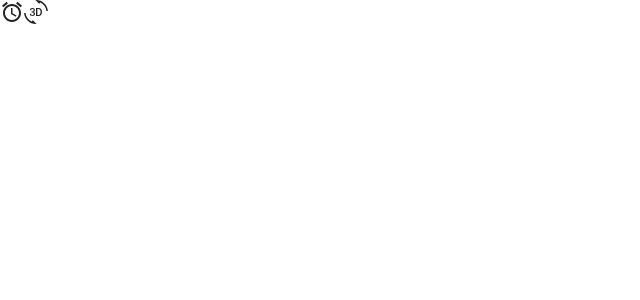
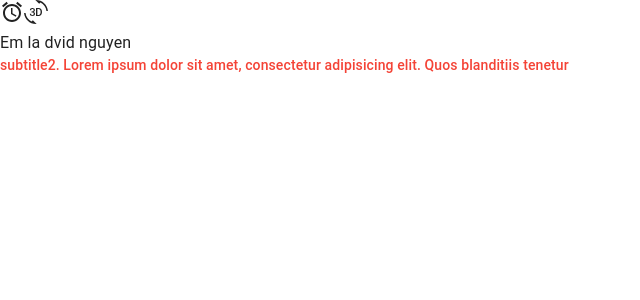
Before and after one commit to dvidnguyen/Trello-App, a React (Vite) app: page / in a window 1280 px wide. Shown: the top 300 px of the page, without its empty margins (0-640 px from the left). Built offline with nearby package versions, Linux system fonts and the light colour scheme.

Commit message:
config theme

```diff
--- a/src/App.jsx
+++ b/src/App.jsx
@@ -1,13 +1,17 @@
-import { useState } from 'react'
-import { AccessAlarm, ThreeDRotation } from '@mui/icons-material'
+import { AccessAlarm, ThreeDRotation } from "@mui/icons-material";
+import { Typography } from "@mui/material";
 function App() {
-
   return (
     <>
       <AccessAlarm />
-      <ThreeDRotation/>
+      <ThreeDRotation />
+      <div>Em la dvid nguyen </div>
+      <Typography variant="subtitle2" gutterBottom color="text.secondary">
+        subtitle2. Lorem ipsum dolor sit amet, consectetur adipisicing elit.
+        Quos blanditiis tenetur
+      </Typography>
     </>
-  )
+  );
 }
 
-export default App
+export default App;
--- a/src/main.jsx
+++ b/src/main.jsx
@@ -1,16 +1,20 @@
-import { StrictMode } from 'react'
-import { createRoot } from 'react-dom/client'
-import './index.css'
-import App from './App.jsx'
+import { StrictMode } from "react";
+import { createRoot } from "react-dom/client";
+import "./index.css";
+import App from "./App.jsx";
+import { ThemeProvider } from "@mui/material/styles";
+import theme from "./theme";
 <link
   rel="stylesheet"
   href="https://fonts.googleapis.com/css2?family=Roboto:wght@300;400;500;700&display=swap"
-/>
-import CssBaseline from '@mui/material/CssBaseline';
+/>;
+import CssBaseline from "@mui/material/CssBaseline";
 
-createRoot(document.getElementById('root')).render(
+createRoot(document.getElementById("root")).render(
   <StrictMode>
-    <CssBaseline/>
-    <App />
-  </StrictMode>,
-)
+    <ThemeProvider theme={theme}>
+      <CssBaseline />
+      <App />
+    </ThemeProvider>
+  </StrictMode>
+);
--- /dev/null
+++ b/src/theme.js
@@ -0,0 +1,24 @@
+import { createTheme } from '@mui/material/styles'
+import { red } from '@mui/material/colors'
+
+// Create a theme instance.
+const theme = createTheme({
+  cssVariables: true,
+  palette: {
+    mode:'light',
+    primary: {
+      main: '#556cd6'
+    },
+    secondary: {
+      main: '#19857b'
+    },
+    error: {
+      main: red.A400
+    },
+    text:{
+      secondary:red[500]
+    }
+  },
+});
+
+export default theme
```
